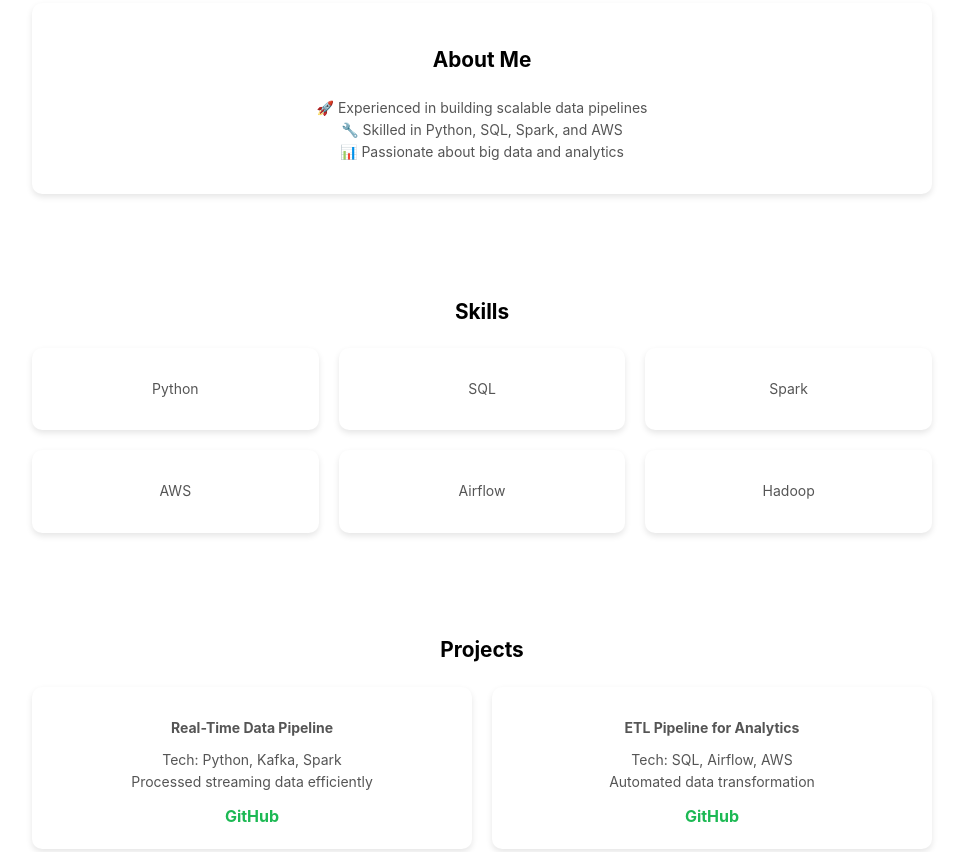
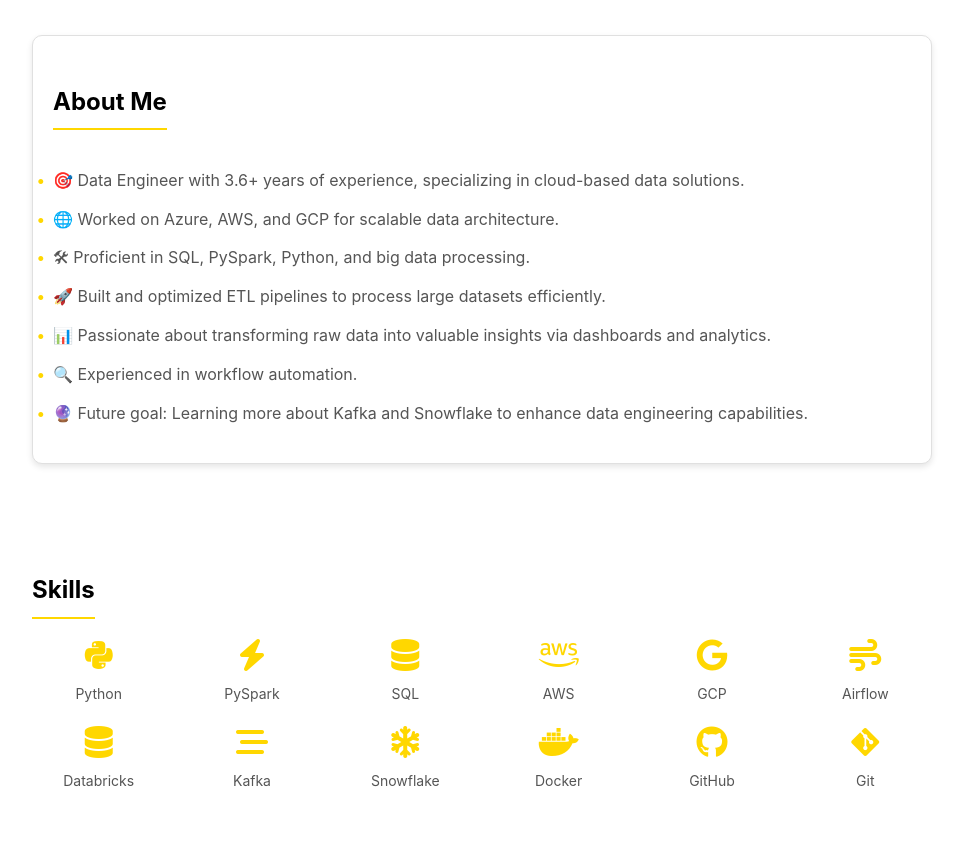
Before and after one commit to sohail-sayyed/portfolio, a plain HTML site: page index.html in a window 1280 px wide. Shown: the part 514-1366 px from the top of the page, without its empty margins (158-1121 px from the left). Drawn offline with Linux system fonts and the light colour scheme.

Commit message:
Update index.html

```diff
--- a/index.html
+++ b/index.html
@@ -4,6 +4,8 @@
     <meta charset="UTF-8">
     <meta name="viewport" content="width=device-width, initial-scale=1.0">
     <title>Sohail Sayyed | Data Engineer</title>
+    <!-- Font Awesome for Icons -->
+    <link rel="stylesheet" href="https://cdnjs.cloudflare.com/ajax/libs/font-awesome/6.0.0-beta3/css/all.min.css">
     <style>
         /* General Styles */
         body {
@@ -12,7 +14,7 @@
             color: #333;
             margin: 0;
             padding: 0;
-            line-height: 1.6;
+            line-height: 1.8;
         }
 
         /* Navigation Bar */
@@ -46,7 +48,7 @@
             transition: 0.3s;
         }
         .navbar ul li a:hover {
-            color: #1db954;
+            color: #FFD700; /* Yellow hover */
         }
 
         /* Main Container */
@@ -66,6 +68,7 @@
         }
         h1 {
             margin-bottom: 10px;
+            font-size: 2.5rem;
         }
         h2 {
             color: #555;
@@ -73,8 +76,11 @@
             margin-bottom: 30px;
         }
         h3 {
-            font-size: 1.3rem;
+            font-size: 1.5rem;
             margin-bottom: 20px;
+            border-bottom: 2px solid #FFD700; /* Yellow underline */
+            display: inline-block;
+            padding-bottom: 5px;
         }
 
         /* Profile Image */
@@ -91,6 +97,7 @@
         .section {
             margin: 60px 0;
             padding-top: 20px;
+            text-align: left;
         }
         .section:first-of-type {
             margin-top: 40px;
@@ -110,15 +117,12 @@
             border-radius: 10px;
             box-shadow: 0 3px 6px rgba(0, 0, 0, 0.1);
             transition: transform 0.3s ease-in-out, box-shadow 0.3s ease-in-out;
+            border: 1px solid #e0e0e0;
         }
         .card:hover {
             transform: translateY(-5px);
             box-shadow: 0 6px 12px rgba(0, 0, 0, 0.15);
-        }
-        .card p, .card ul {
-            margin: 10px 0;
-            font-size: 14px;
-            color: #555;
+            border-color: #FFD700; /* Yellow border on hover */
         }
 
         /* Lists */
@@ -126,14 +130,55 @@
             list-style-type: none;
             padding: 0;
         }
+        ul li {
+            margin: 10px 0;
+            font-size: 16px;
+            color: #555;
+        }
+        ul li::before {
+            content: "•";
+            color: #FFD700; /* Yellow bullet points */
+            font-weight: bold;
+            display: inline-block;
+            width: 1em;
+            margin-left: -1em;
+        }
+
+        /* Skills Icons */
+        .skills-grid {
+            display: grid;
+            grid-template-columns: repeat(auto-fit, minmax(120px, 1fr));
+            gap: 20px;
+            text-align: center;
+        }
+        .skill-item {
+            display: flex;
+            flex-direction: column;
+            align-items: center;
+            gap: 10px;
+        }
+        .skill-item i {
+            font-size: 2rem;
+            color: #FFD700; /* Yellow icons */
+            transition: 0.3s;
+        }
+        .skill-item:hover i {
+            color: #ffcc00; /* Slightly darker yellow on hover */
+        }
+        .skill-item span {
+            font-size: 14px;
+            color: #555;
+        }
 
         /* Links */
         a {
             color: #1db954;
             text-decoration: none;
             font-weight: bold;
+            transition: 0.3s;
         }
         a:hover {
+            color: #FFD700; /* Yellow hover */
             text-decoration: underline;
         }
 
@@ -161,7 +206,7 @@
                 font-size: 1.2rem;
             }
             h3 {
-                font-size: 1.1rem;
+                font-size: 1.3rem;
             }
         }
     </style>
@@ -180,7 +225,7 @@
 
     <div class="container">
         <!-- Replace the src attribute with your direct Google Drive image link -->
-        <img src="https://drive.google.com/uc?export=view&id=1AS-37tuzb2p8ILcELyr02wq4ljlA4VgO" alt="Sohail Sayyed" class="profile-image">
+        <img src="https://drive.google.com/uc?export=download&id=1AS-37tuzb2p8ILcELyr02wq4ljlA4VgO" alt="Sohail Sayyed" class="profile-image">
         <h1>Sohail Sayyed</h1>
         <h2>Data Engineer | Big Data | Cloud Solutions</h2>
 
@@ -188,22 +233,80 @@
         <div id="about" class="section card">
             <h3>About Me</h3>
             <ul>
-                <li>🚀 Experienced in building scalable data pipelines</li>
-                <li>🔧 Skilled in Python, SQL, Spark, and AWS</li>
-                <li>📊 Passionate about big data and analytics</li>
+                <li>🎯 Data Engineer with 3.6+ years of experience, specializing in cloud-based data solutions.</li>
+                <li>🌐 Worked on Azure, AWS, and GCP for scalable data architecture.</li>
+                <li>🛠 Proficient in SQL, PySpark, Python, and big data processing.</li>
+                <li>🚀 Built and optimized ETL pipelines to process large datasets efficiently.</li>
+                <li>📊 Passionate about transforming raw data into valuable insights via dashboards and analytics.</li>
+                <li>🔍 Experienced in workflow automation.</li>
+                <li>🔮 Future goal: Learning more about Kafka and Snowflake to enhance data engineering capabilities.</li>
             </ul>
         </div>
 
         <!-- Skills Section -->
         <div id="skills" class="section">
             <h3>Skills</h3>
-            <div class="grid">
-                <div class="card"><p>Python</p></div>
-                <div class="card"><p>SQL</p></div>
-                <div class="card"><p>Spark</p></div>
-                <div class="card"><p>AWS</p></div>
-                <div class="card"><p>Airflow</p></div>
-                <div class="card"><p>Hadoop</p></div>
+            <div class="skills-grid">
+                <!-- Python -->
+                <div class="skill-item">
+                    <i class="fab fa-python"></i>
+                    <span>Python</span>
+                </div>
+                <!-- PySpark -->
+                <div class="skill-item">
+                    <i class="fas fa-bolt"></i>
+                    <span>PySpark</span>
+                </div>
+                <!-- SQL -->
+                <div class="skill-item">
+                    <i class="fas fa-database"></i>
+                    <span>SQL</span>
+                </div>
+                <!-- AWS -->
+                <div class="skill-item">
+                    <i class="fab fa-aws"></i>
+                    <span>AWS</span>
+                </div>
+                <!-- GCP -->
+                <div class="skill-item">
+                    <i class="fab fa-google"></i>
+                    <span>GCP</span>
+                </div>
+                <!-- Airflow -->
+                <div class="skill-item">
+                    <i class="fas fa-wind"></i>
+                    <span>Airflow</span>
+                </div>
+                <!-- Databricks -->
+                <div class="skill-item">
+                    <i class="fas fa-database"></i>
+                    <span>Databricks</span>
+                </div>
+                <!-- Kafka -->
+                <div class="skill-item">
+                    <i class="fas fa-stream"></i>
+                    <span>Kafka</span>
+                </div>
+                <!-- Snowflake -->
+                <div class="skill-item">
+                    <i class="fas fa-snowflake"></i>
+                    <span>Snowflake</span>
+                </div>
+                <!-- Docker -->
+                <div class="skill-item">
+                    <i class="fab fa-docker"></i>
+                    <span>Docker</span>
+                </div>
+                <!-- GitHub -->
+                <div class="skill-item">
+                    <i class="fab fa-github"></i>
+                    <span>GitHub</span>
+                </div>
+                <!-- Git -->
+                <div class="skill-item">
+                    <i class="fab fa-git-alt"></i>
+                    <span>Git</span>
+                </div>
             </div>
         </div>
 
```
